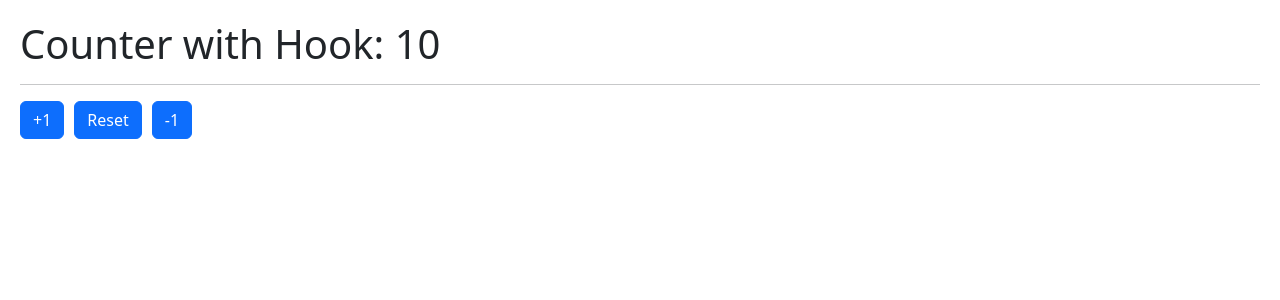
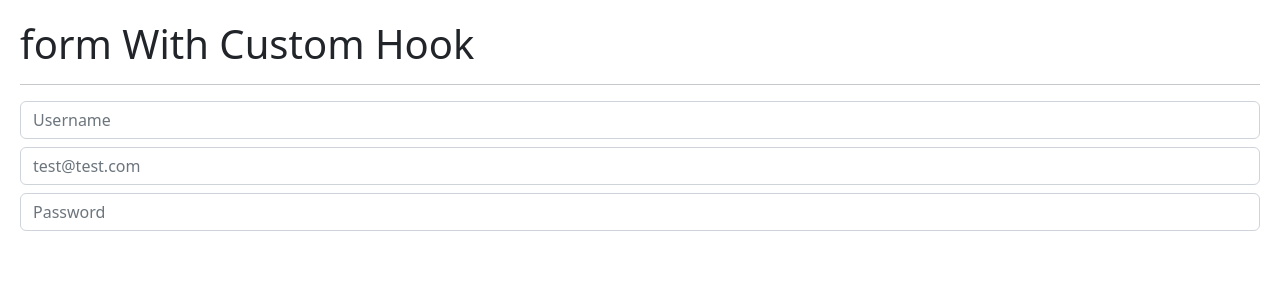
Before and after one commit to DanielTuttos/React-Vite-HooksApp, a React (Vite) app: page / in a window 1280 px wide. Shown: the top 300 px of the page. Built offline with nearby package versions, Linux system fonts and the light colour scheme.

Commit message:
UseEffect and form custom hook

```diff
--- /dev/null
+++ b/src/02-useEffect/FormWithCustomHook.jsx
@@ -0,0 +1,54 @@
+import { useEffect } from 'react';
+import { useForm } from '../hooks/useForm';
+// import { Message } from './Message';
+
+export const FormWithCustomHook = () => {
+
+    const { formState, onInputChange, username, email, password } = useForm({
+        username: '',
+        email: '',
+        password: ''
+    });
+
+    // const { username, email, password } = formState;
+
+    return (
+        <>
+            <h1>form With Custom Hook</h1>
+
+            <hr />
+
+            <input
+                type="email"
+                className='form-control'
+                placeholder='Username'
+                name='username'
+                value={username}
+                onChange={onInputChange}
+            />
+
+            <input
+                type="text"
+                className='form-control mt-2'
+                placeholder='test@test.com'
+                name='email'
+                value={email}
+                onChange={onInputChange}
+            />
+
+            <input
+                type="password"
+                className='form-control mt-2'
+                placeholder='Password'
+                name='password'
+                value={password}
+                onChange={onInputChange}
+            />
+
+            {/* {
+                (username === 'daniel2') &&
+                <Message />
+            } */}
+        </>
+    )
+}
--- /dev/null
+++ b/src/02-useEffect/Message.jsx
@@ -0,0 +1,31 @@
+import { useState } from "react"
+import { useEffect } from "react"
+
+
+export const Message = () => {
+
+    const [coords, setCoords] = useState({ x: 0, y: 0 });
+
+    useEffect(() => {
+        // console.log('Message Mounted');
+
+        const onMouseMove = ({ x, y }) => {
+            setCoords({ x, y })
+        }
+
+        window.addEventListener("mousemove", onMouseMove)
+
+        return () => { // cuando se desmonta el conponente osea deja e existir
+            // console.log('Message UnMounted');
+            // window.removeEventListener("mousemove", onMouseMove)
+
+        }
+    }, [])
+
+    return (
+        <>
+            <h3>Usuario ya existe</h3>
+            {JSON.stringify(coords)}
+        </>
+    )
+}
--- /dev/null
+++ b/src/02-useEffect/SimpleForm.jsx
@@ -0,0 +1,65 @@
+import React, { useState } from 'react'
+import { useEffect } from 'react';
+import { Message } from './Message';
+
+export const SimpleForm = () => {
+
+    const [formState, setFormState] = useState({
+        username: 'daniel',
+        email: 'daniel@test.com'
+    })
+
+    const { username, email } = formState;
+
+    const onInputChange = (e) => {
+        const { value, name } = e.target;
+        setFormState({
+            ...formState,
+            [name]: value
+        })
+    }
+
+    useEffect(() => {
+        // console.log("use effect called");
+    }, [])
+
+    useEffect(() => {
+        // console.log("FormState change");
+    }, [formState])
+
+    useEffect(() => {
+        // console.log("email change");
+    }, [email])
+
+
+    return (
+        <>
+            <h1>Simple form</h1>
+
+            <hr />
+
+            <input
+                type="email"
+                className='form-control'
+                placeholder='Username'
+                name='username'
+                value={username}
+                onChange={onInputChange}
+            />
+
+            <input
+                type="text"
+                className='form-control mt-2'
+                placeholder='test@test.com'
+                name='email'
+                value={email}
+                onChange={onInputChange}
+            />
+
+            {
+                (username === 'daniel2') &&
+                <Message />
+            }
+        </>
+    )
+}
--- /dev/null
+++ b/src/hooks/useForm.js
@@ -0,0 +1,21 @@
+import { useState } from "react";
+
+
+export const useForm = (initialForm = {}) => {
+
+    const [formState, setFormState] = useState(initialForm);
+
+    const onInputChange = (e) => {
+        const { value, name } = e.target;
+        setFormState({
+            ...formState,
+            [name]: value
+        })
+    }
+
+    return {
+        formState,
+        onInputChange,
+        ...formState
+    }
+}
--- a/src/main.jsx
+++ b/src/main.jsx
@@ -1,12 +1,14 @@
 import React from 'react'
 import ReactDOM from 'react-dom/client'
+import { FormWithCustomHook } from './02-useEffect/FormWithCustomHook'
 // import { HooksApp } from './HooksApp'
 // import { CounterApp } from './01-useState/CounterApp'
-import { CounterWithCustomHook } from './01-useState/CounterWithCustomHook'
+// import { CounterWithCustomHook } from './01-useState/CounterWithCustomHook'
+// import { SimpleForm } from './02-useEffect/SimpleForm'
 import './index.css'
 
 ReactDOM.createRoot(document.getElementById('root')).render(
-  <React.StrictMode>
-    <CounterWithCustomHook />
-  </React.StrictMode>
+  // <React.StrictMode>
+    <FormWithCustomHook />
+  // </React.StrictMode>
 )
```
